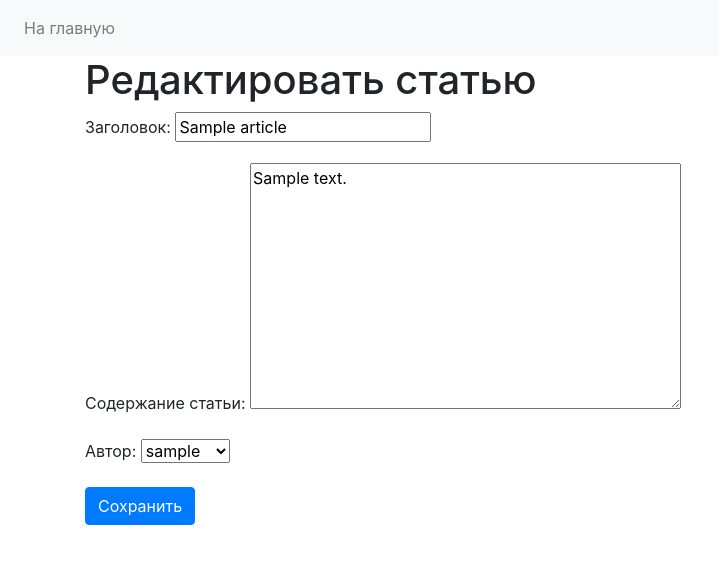
After one commit to VictorZemskov/python-group_1-homework_42-victor_zemskov, a Django app: page /articles/1/update in a window 1280 px wide. The commit adds this page. Shown: the top 564 px of the page, without its empty margins (0-719 px from the left). Run offline with Django 3.2, Linux system fonts and the light colour scheme; tables that the repository leaves empty hold one stand-in row (values such as "Sample post"); some libraries are stand-ins or nearby versions.

```diff
--- a/source/main/urls.py
+++ b/source/main/urls.py
@@ -15,7 +15,7 @@ Including another URLconf
 """
 from django.contrib import admin
 from django.urls import path
-from webapp.views import ArticleListView, ArticleDetailView, UserListView, UserDetailView, ArticleCreateView
+from webapp.views import ArticleListView, ArticleDetailView, UserListView, UserDetailView, ArticleCreateView, ArticleUpdateView
 
 urlpatterns = [
     path('admin/', admin.site.urls),
@@ -23,5 +23,6 @@ urlpatterns = [
     path('articles/<int:pk>', ArticleDetailView.as_view(), name='article_detail'),
     path('users', UserListView.as_view(), name='user_list'),
     path('user/<int:pk>', UserDetailView.as_view(), name='user_detail'),
-    path('articles/create', ArticleCreateView.as_view, name='article_create'),
+    path('articles/create', ArticleCreateView.as_view(), name='article_create'),
+    path('articles/<int:pk>/update', ArticleUpdateView.as_view(), name='article_update'),
 ]
--- a/source/webapp/templates/article_create.html
+++ b/source/webapp/templates/article_create.html
@@ -1,7 +1,7 @@
 {% extends 'base.html' %}
 {% block title %}Создать статью{% endblock %}
 {% block content %}
-    <р1>Новая статья</р1>
+    <h1>Новая статья</h1>
     <form action="{% url 'article_create' %}" method="post">
     {% csrf_token %}
     {{ form.as_p }}
--- a/source/webapp/templates/article_list.html
+++ b/source/webapp/templates/article_list.html
@@ -1,5 +1,8 @@
 {% extends 'base.html' %}
 {% block title %}Статьи{% endblock %}
+{% block menu %}
+    <li class="nav-item"><a href="{% url 'article_create' %}" class="nav-link">Создать статью</a></li>
+{% endblock %}
 {% block content %}
     <div class="mt-3">
         <form action="{% url 'article_list' %}" method="GET">
@@ -10,6 +13,8 @@
     <div class="mt-3">
     {% for article in article_list %}
         <h4><a href="{% url 'article_detail' article.pk %}">{{ article.title }}</a></h4>
+        <a href="{% url 'article_update' article.pk %}">Редактировать</a>
+        <hr>
     {% endfor %}
     </div>
 {% endblock %}
--- /dev/null
+++ b/source/webapp/templates/article_update.html
@@ -0,0 +1,10 @@
+{% extends 'base.html' %}
+{% block title %}Редактировать статью{% endblock %}
+{% block content %}
+    <h1>Редактировать статью</h1>
+    <form action="{% url 'article_update' form.instance.pk %}" method="post">
+    {% csrf_token %}
+    {{ form.as_p }}
+    <button type="submit" class="btn btn-primary">Сохранить</button>
+    </form>
+{% endblock %}
--- a/source/webapp/templates/base.html
+++ b/source/webapp/templates/base.html
@@ -21,7 +21,7 @@
     <div class="collapse navbar-collapse" id="navbarNav">
         <ul class="navbar-nav">
             <li class="nav-item">
-                <a href="#" class="nav-link">Lorem</a>
+                <a href="{% url 'article_list' %}" class="nav-link">На главную</a>
             </li>
             {% block menu %}{% endblock %}
         </ul>
--- a/source/webapp/views.py
+++ b/source/webapp/views.py
@@ -1,5 +1,5 @@
 from django.shortcuts import render
-from django.views.generic import ListView, DetailView, FormView, CreateView
+from django.views.generic import ListView, DetailView, FormView, CreateView, UpdateView
 from webapp.models import User, Article, Comment, Ratting
 from webapp.forms import ArticleSearchForm, ArticleForm
 from django.urls import reverse_lazy
@@ -35,3 +35,9 @@ class ArticleCreateView(CreateView):
     template_name = 'article_create.html'
     form_class = ArticleForm
     success_url = reverse_lazy('article_list')
+
+class ArticleUpdateView(UpdateView):
+    model = Article
+    template_name = 'article_update.html'
+    form_class = ArticleForm
+    success_url = reverse_lazy('article_list')
```
